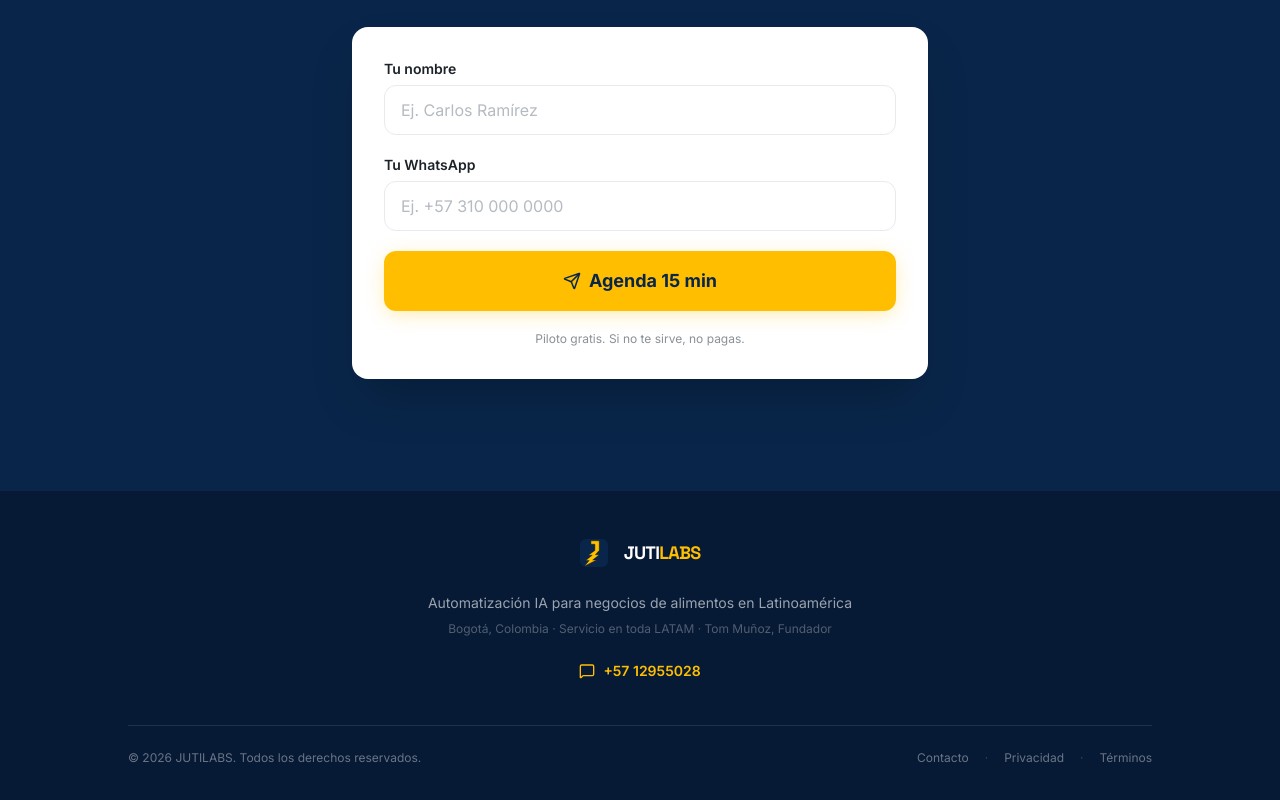
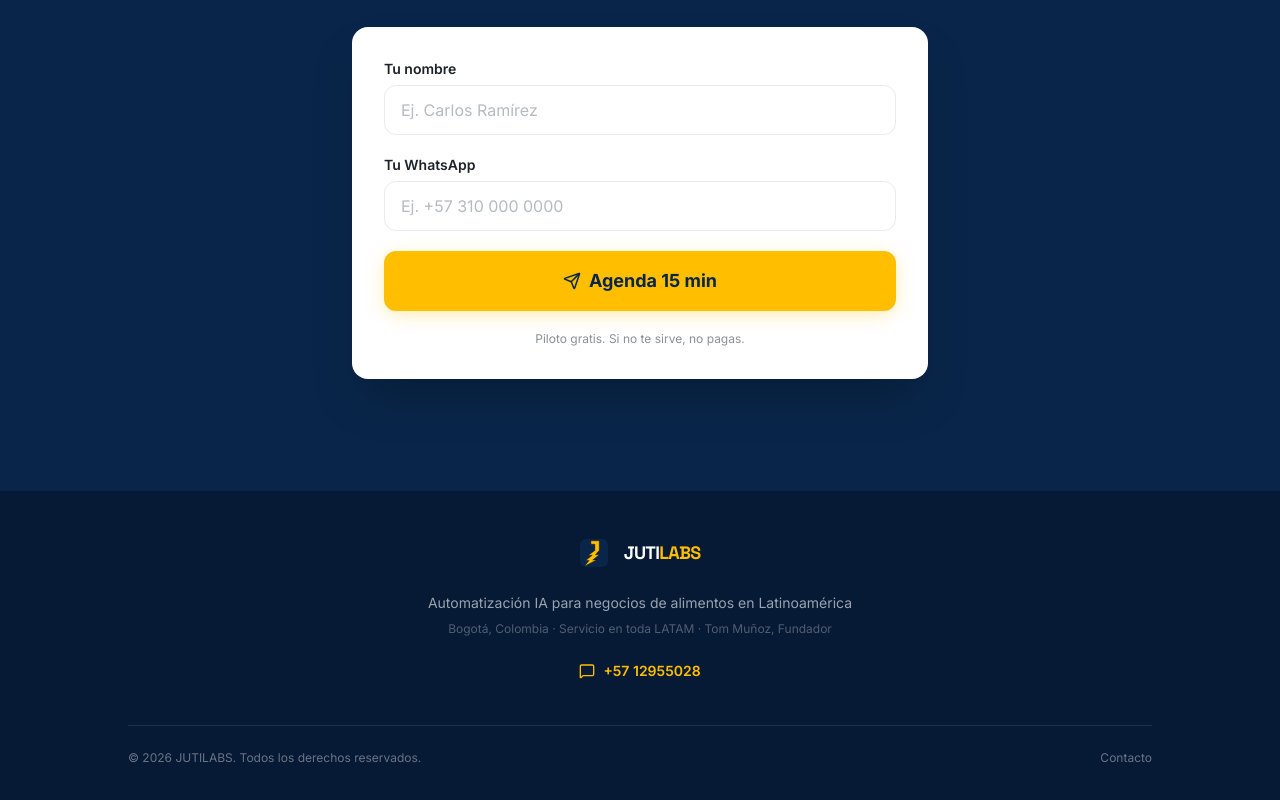
Before and after one commit to tomasmj503/jutilabs-master, a React (Vite) app: page / in a window 1280 px wide. Shown: the part 10495-11295 px from the top of the page. Built offline with nearby package versions, Linux system fonts and the light colour scheme.

Commit message:
fix(footer): quitar links de Privacidad y Términos

```diff
--- a/src/App.tsx
+++ b/src/App.tsx
@@ -822,10 +822,6 @@ export default function App() {
             <div>© {new Date().getFullYear()} JUTILABS. Todos los derechos reservados.</div>
             <div className="flex items-center gap-4">
               <a href="#contacto" className="hover:text-white/70 transition-colors">Contacto</a>
-              <span className="text-white/20">·</span>
-              <a href="/privacidad" className="hover:text-white/70 transition-colors">Privacidad</a>
-              <span className="text-white/20">·</span>
-              <a href="/terminos" className="hover:text-white/70 transition-colors">Términos</a>
             </div>
           </div>
         </div>
```
